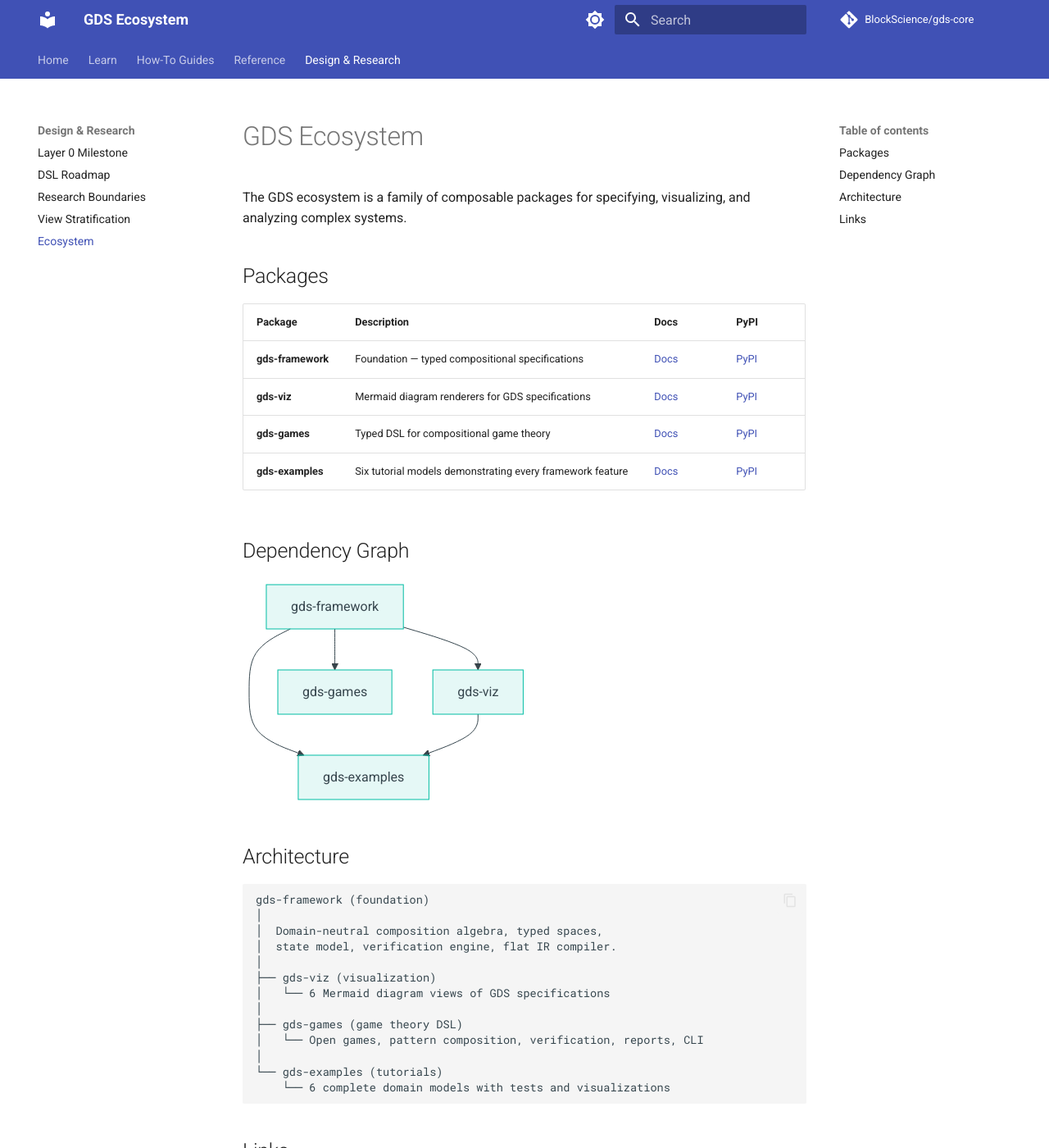
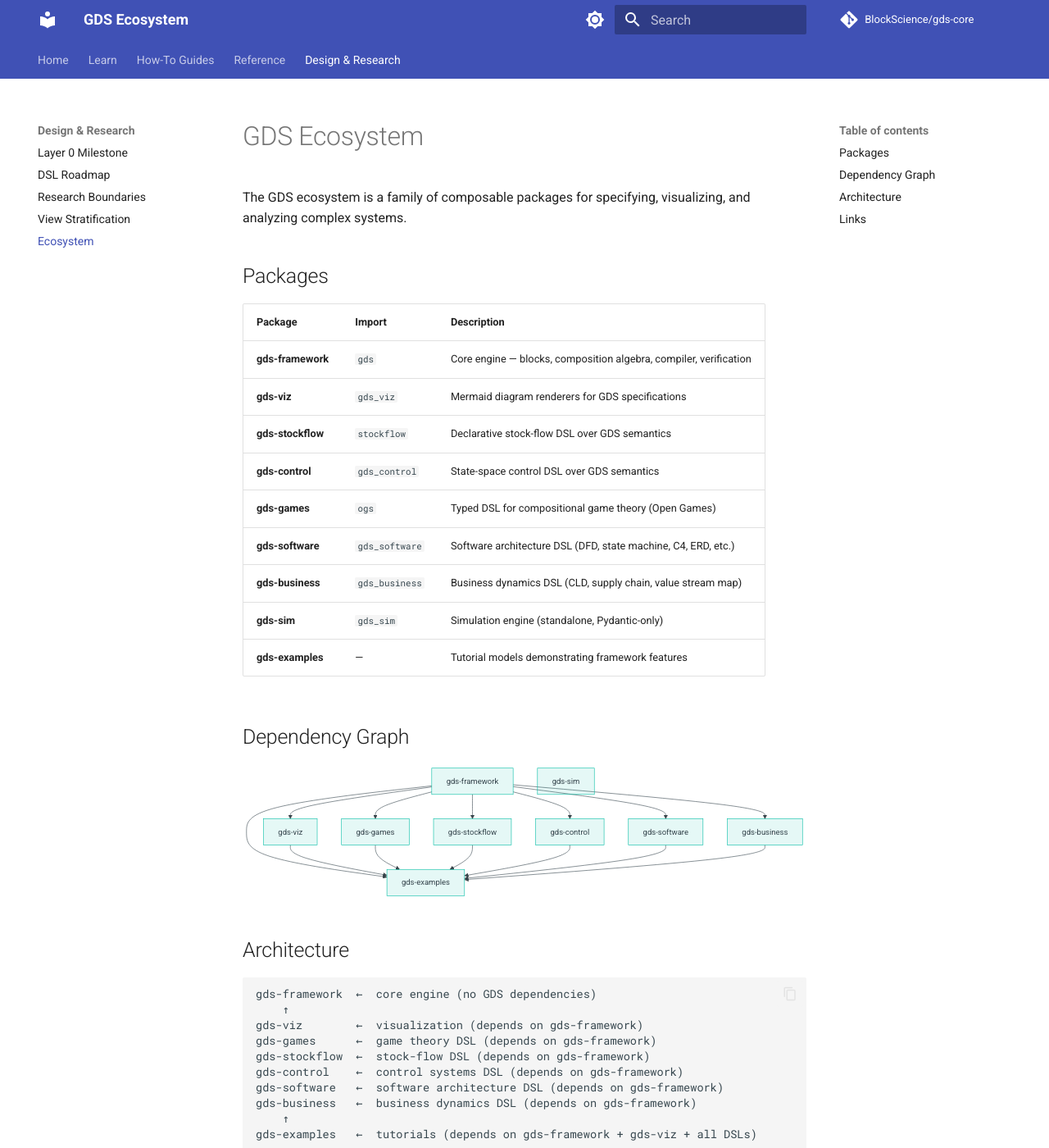
Before and after one commit to BlockScience/gds-core, an MkDocs documentation site: the page built from docs/framework/ecosystem.md, in a window 1280 px wide and 1400 px high. Shown: the whole window at 82% size. Built offline with MkDocs 1.6.1 and Material for MkDocs 9.7.7, drawn with Linux system fonts in a browser that asks for light colours; comment, search, counter and statistics services are not loaded; some of the changed text lies outside the part shown.

Commit message:
docs: update ecosystem.md with all 9 packages
Closes #88

````diff
--- a/docs/framework/ecosystem.md
+++ b/docs/framework/ecosystem.md
@@ -4,12 +4,17 @@ The GDS ecosystem is a family of composable packages for specifying, visualizing
 
 ## Packages
 
-| Package | Description | Docs | PyPI |
-|---|---|---|---|
-| **gds-framework** | Foundation — typed compositional specifications | [Docs](https://blockscience.github.io/gds-framework) | [PyPI](https://pypi.org/project/gds-framework/) |
-| **gds-viz** | Mermaid diagram renderers for GDS specifications | [Docs](https://blockscience.github.io/gds-viz) | [PyPI](https://pypi.org/project/gds-viz/) |
-| **gds-games** | Typed DSL for compositional game theory | [Docs](https://blockscience.github.io/gds-games) | [PyPI](https://pypi.org/project/gds-games/) |
-| **gds-examples** | Six tutorial models demonstrating every framework feature | [Docs](https://blockscience.github.io/gds-examples) | [PyPI](https://pypi.org/project/gds-examples/) |
+| Package | Import | Description |
+|---|---|---|
+| **gds-framework** | `gds` | Core engine — blocks, composition algebra, compiler, verification |
+| **gds-viz** | `gds_viz` | Mermaid diagram renderers for GDS specifications |
+| **gds-stockflow** | `stockflow` | Declarative stock-flow DSL over GDS semantics |
+| **gds-control** | `gds_control` | State-space control DSL over GDS semantics |
+| **gds-games** | `ogs` | Typed DSL for compositional game theory (Open Games) |
+| **gds-software** | `gds_software` | Software architecture DSL (DFD, state machine, C4, ERD, etc.) |
+| **gds-business** | `gds_business` | Business dynamics DSL (CLD, supply chain, value stream map) |
+| **gds-sim** | `gds_sim` | Simulation engine (standalone, Pydantic-only) |
+| **gds-examples** | — | Tutorial models demonstrating framework features |
 
 ## Dependency Graph
 
@@ -17,26 +22,35 @@ The GDS ecosystem is a family of composable packages for specifying, visualizing
 graph TD
     F[gds-framework] --> V[gds-viz]
     F --> G[gds-games]
+    F --> SF[gds-stockflow]
+    F --> C[gds-control]
+    F --> SW[gds-software]
+    F --> B[gds-business]
     F --> E[gds-examples]
     V --> E
+    G --> E
+    SF --> E
+    C --> E
+    SW --> E
+    B --> E
+    SIM[gds-sim]
 ```
 
 ## Architecture
 
 ```
-gds-framework (foundation)
-│
-│  Domain-neutral composition algebra, typed spaces,
-│  state model, verification engine, flat IR compiler.
-│
-├── gds-viz (visualization)
-│   └── 6 Mermaid diagram views of GDS specifications
-│
-├── gds-games (game theory DSL)
-│   └── Open games, pattern composition, verification, reports, CLI
-│
-└── gds-examples (tutorials)
-    └── 6 complete domain models with tests and visualizations
+gds-framework  ←  core engine (no GDS dependencies)
+    ↑
+gds-viz        ←  visualization (depends on gds-framework)
+gds-games      ←  game theory DSL (depends on gds-framework)
+gds-stockflow  ←  stock-flow DSL (depends on gds-framework)
+gds-control    ←  control systems DSL (depends on gds-framework)
+gds-software   ←  software architecture DSL (depends on gds-framework)
+gds-business   ←  business dynamics DSL (depends on gds-framework)
+    ↑
+gds-examples   ←  tutorials (depends on gds-framework + gds-viz + all DSLs)
+
+gds-sim        ←  simulation engine (standalone — no gds-framework dep, only pydantic)
 ```
 
 ## Links
````
